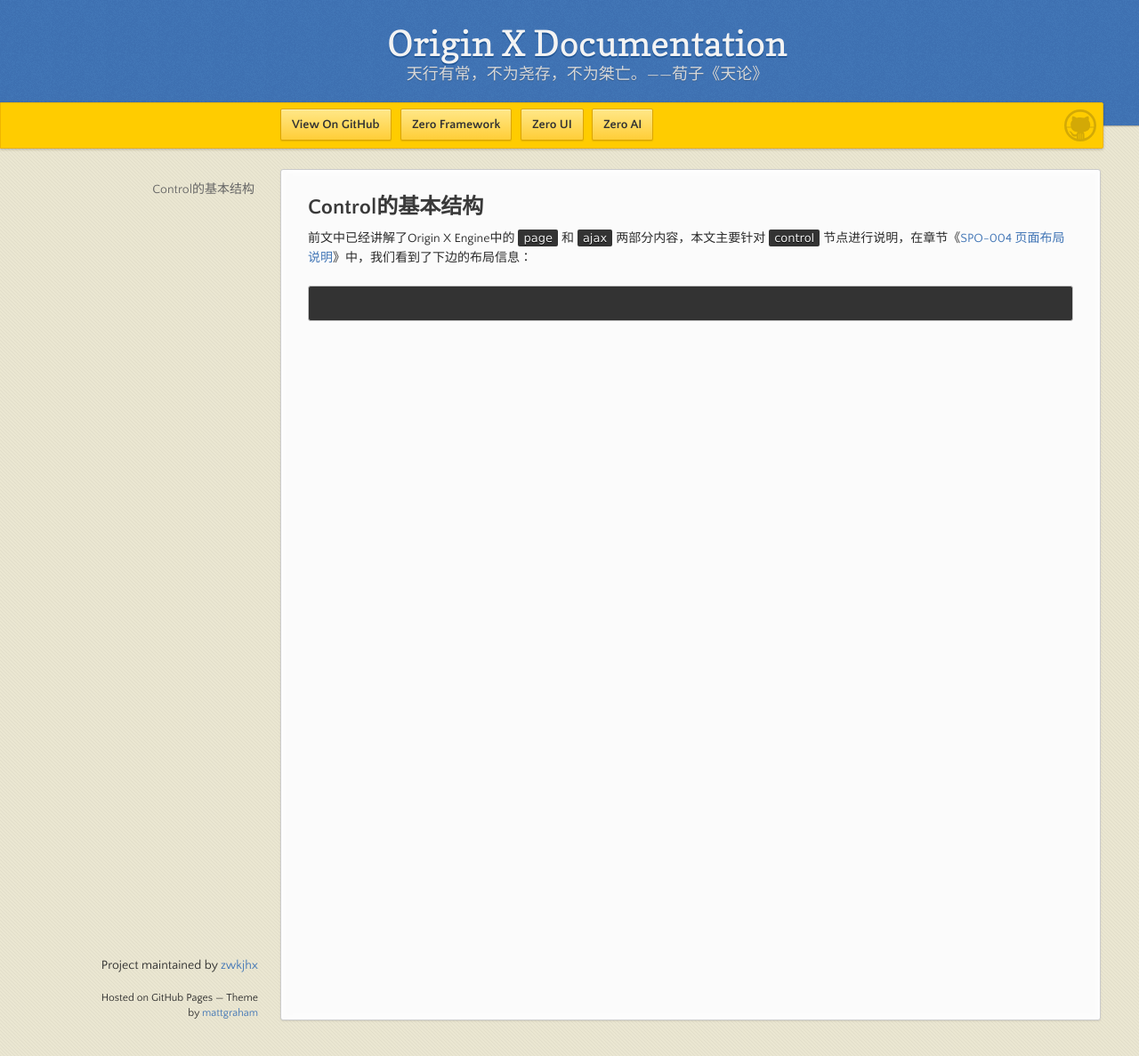
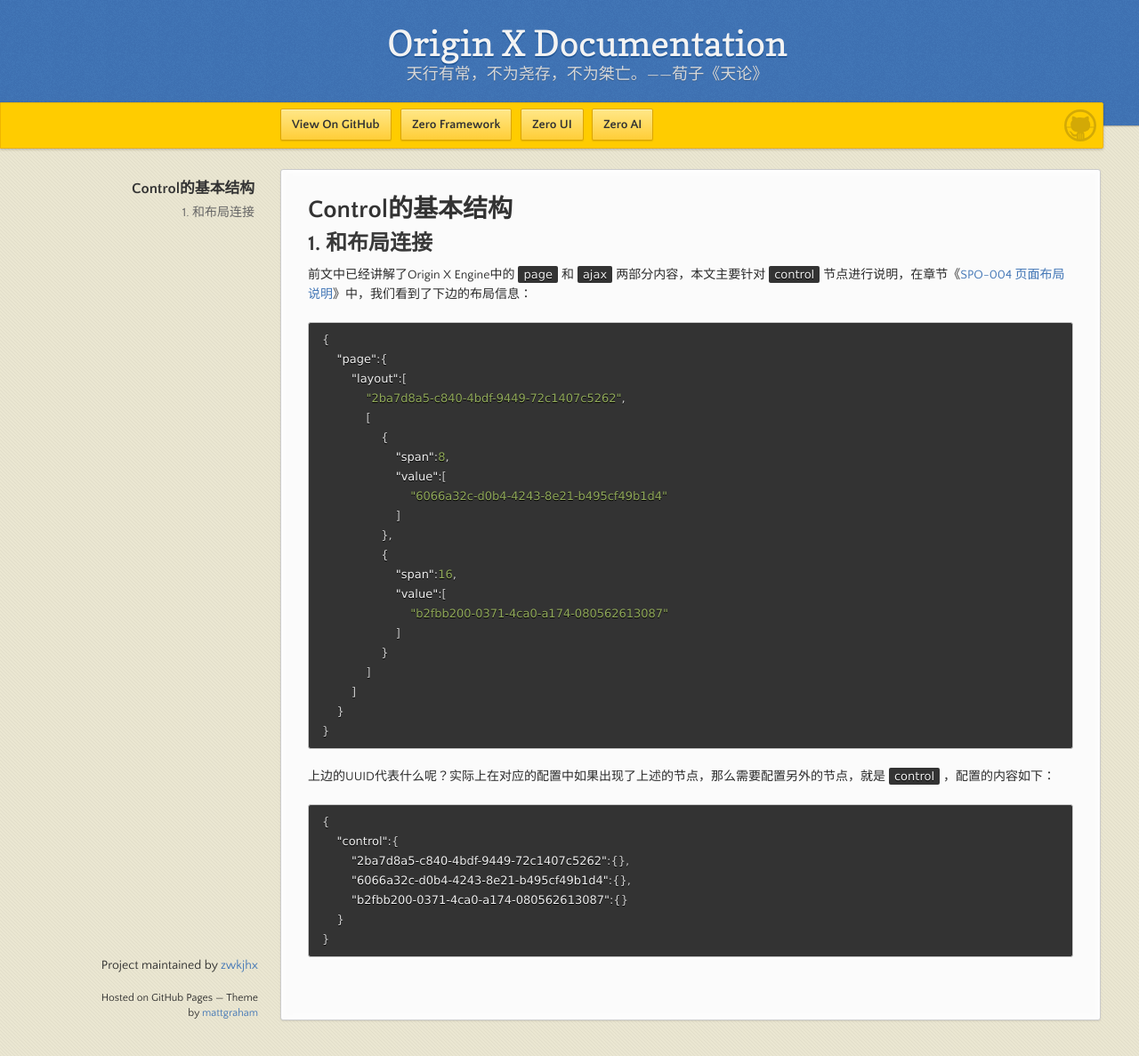
Before and after one commit to zwkjhx/ox-doc, a Jekyll site: the page built from specification/3-origin-xgui-fan/spo-010-controlde-ji-ben-jie-gou.md, in a window 1280 px wide and 1187 px high. Shown: the whole window at 89% size. Built offline with Jekyll 4.4.1, drawn with Linux system fonts in a browser that asks for light colours; our own code applies the rules of GitHub Pages for plain Markdown files.

Commit message:
Updates specification/3-origin-xgui-fan/spo-010-controlde-ji-ben-jie-gou.md
Auto commit by GitBook Editor

````diff
--- a/specification/3-origin-xgui-fan/spo-010-controlde-ji-ben-jie-gou.md
+++ b/specification/3-origin-xgui-fan/spo-010-controlde-ji-ben-jie-gou.md
@@ -1,7 +1,41 @@
-## Control的基本结构
+# Control的基本结构
+
+## 1. 和布局连接
 
 前文中已经讲解了Origin X Engine中的`page`和`ajax`两部分内容，本文主要针对`control`节点进行说明，在章节《[SPO-004 页面布局说明](/specification/3-origin-xgui-fan/spo-004-ye-mian-bu-ju-shuo-ming.md)》中，我们看到了下边的布局信息：
 
 ```json
+{
+    "page":{
+        "layout":[
+            "2ba7d8a5-c840-4bdf-9449-72c1407c5262",
+            [
+                {
+                    "span":8,
+                    "value":[
+                        "6066a32c-d0b4-4243-8e21-b495cf49b1d4"
+                    ]
+                },
+                {
+                    "span":16,
+                    "value":[
+                        "b2fbb200-0371-4ca0-a174-080562613087"
+                    ]
+                }
+            ]
+        ]
+    }
+}
+```
 
+上边的UUID代表什么呢？实际上在对应的配置中如果出现了上述的节点，那么需要配置另外的节点，就是`control`，配置的内容如下：
+
+```json
+{
+    "control":{
+        "2ba7d8a5-c840-4bdf-9449-72c1407c5262":{},
+        "6066a32c-d0b4-4243-8e21-b495cf49b1d4":{},
+        "b2fbb200-0371-4ca0-a174-080562613087":{}
+    }
+}
 ```
````
